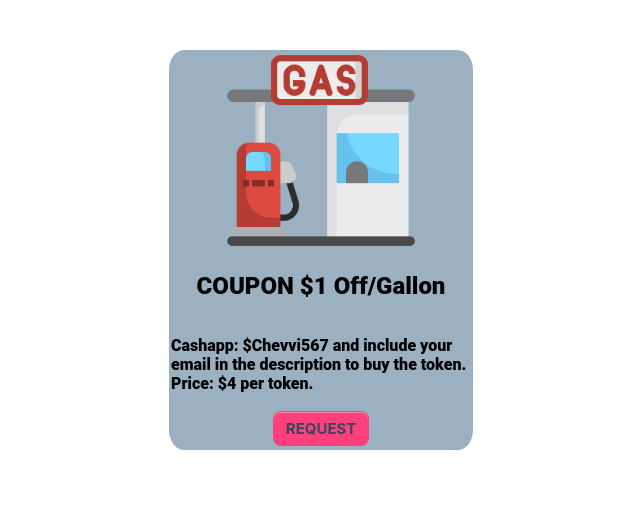
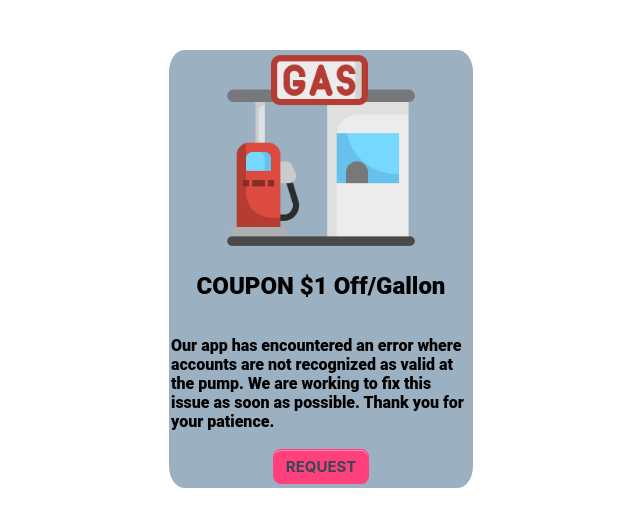
Before and after one commit to Chingsan53/gas-request-v2, a React (Create React App) app: page / in a window 1280 px wide. Shown: the top 526 px of the page, without its empty margins (319-959 px from the left). Built offline with nearby package versions, Linux system fonts and the light colour scheme; no server answers; the database is empty.

Commit message:
announcement of the errors

```diff
--- a/src/App.js
+++ b/src/App.js
@@ -193,11 +193,14 @@ const App = () => {
             <div className="title">
               <h2>COUPON $1 Off/Gallon</h2>
               <p>
-                Cashapp: $Chevvi567 and include your email in the description to
-                buy the token. Price: $4 per token.
+                {/* Cashapp: $Chevvi567 and include your email in the description to
+                buy the token. Price: $4 per token. */}
+                Our app has encountered an error where accounts are not
+                recognized as valid at the pump. We are working to fix this
+                issue as soon as possible. Thank you for your patience.
               </p>
 
-              <button className="button-7" onClick={handleShow}>
+              <button className="button-7" /*onClick={handleShow}*/>
                 {!showForm ? "REQUEST" : "CLOSE"}
               </button>
             </div>
```
